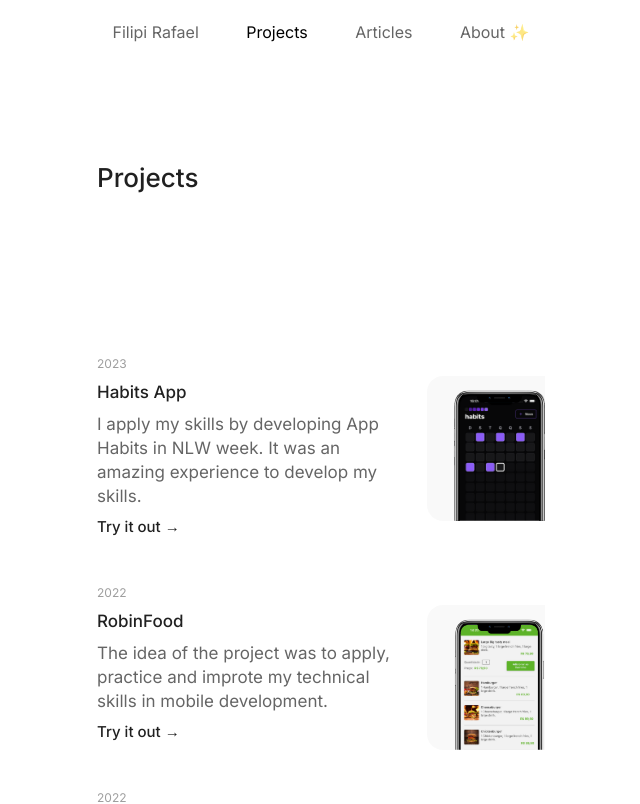
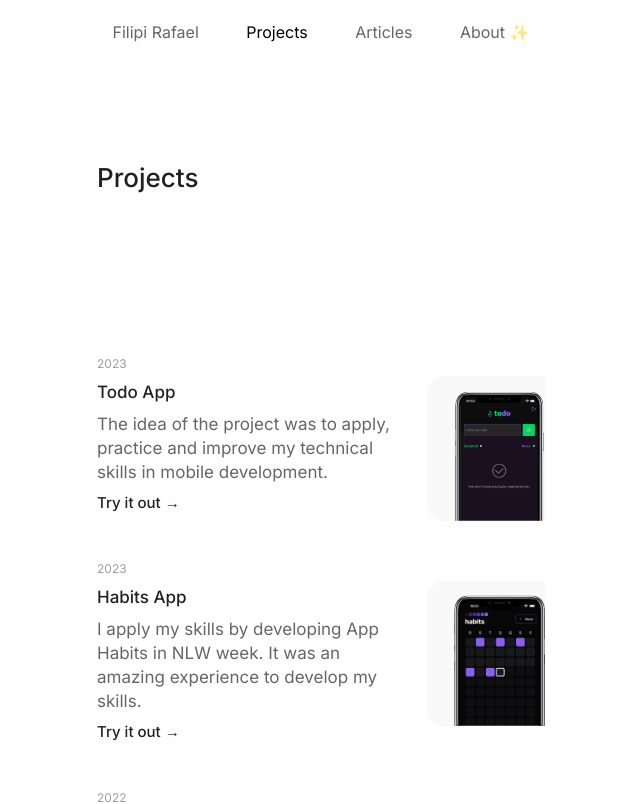
Before and after one commit to FilipiRafael/specialist-portfolio, a React (Vite) app: page /projects in a window 1280 px wide. Shown: the top 804 px of the page, without its empty margins (319-959 px from the left). Built offline with nearby package versions, Linux system fonts and the light colour scheme.

Commit message:
Add a new project

```diff
--- a/src/Components/Repositories/index.tsx
+++ b/src/Components/Repositories/index.tsx
@@ -1,5 +1,5 @@
 import { Link } from "react-router-dom";
-import { repositories } from "../../mocks/repositories";
+import { repositories, allRepositories } from "../../mocks/repositories";
 import {
   Container,
   Title,
@@ -25,6 +25,7 @@ export const Repositories = ({ learnMoreLink, learnMoreText, actualPage }: Repos
       {actualPage === 'Filipi Rafael' && <Title>Featured projects</Title>}
 
       {
+        actualPage === 'Filipi Rafael' ? (
           repositories.map((repository) => (
             <Repository key={repository.id}>
               <RepositoryContent>
@@ -43,6 +44,26 @@ export const Repositories = ({ learnMoreLink, learnMoreText, actualPage }: Repos
               <RepositoryImage src={repository.image} alt='Project Placeholder' />
             </Repository>
           ))
+        ) : (
+          allRepositories.map((repository) => (
+            <Repository key={repository.id}>
+              <RepositoryContent>
+                <RepositoryContentDate>{repository.date}</RepositoryContentDate>
+                <RepositoryContentTitle>{repository.title}</RepositoryContentTitle>
+                <RepositoryContentDescription>
+                  {repository.description}
+                </RepositoryContentDescription>
+                <RepositoryContentLink
+                  href={repository.link}
+                  target='_blank'
+                >
+                  Try it out →
+                </RepositoryContentLink>
+              </RepositoryContent>
+              <RepositoryImage src={repository.image} alt='Project Placeholder' />
+            </Repository>
+          ))
+        )
       }
 
       {
--- a/src/mocks/repositories.ts
+++ b/src/mocks/repositories.ts
@@ -1,4 +1,5 @@
 import Habits from '../assets/habits.svg';
+import TodoApp from '../assets/todoapp.svg';
 import RobinFood from '../assets/robinfood.svg';
 import Instagram from '../assets/instagram.svg';
 
@@ -6,24 +7,24 @@ export const repositories = [
   {
     id: 1,
     date: '2023',
-    title: 'Habits App',
-    description: 'I apply my skills by developing App Habits in NLW week. It was an amazing experience to develop my skills.',
-    link: 'https://github.com/FilipiRafael/nlw-setup-mobile',
-    image: Habits,
+    title: 'Todo App',
+    description: 'The idea of the project was to apply, practice and improve my technical skills in mobile development.',
+    link: 'https://github.com/FilipiRafael/todoapp',
+    image: TodoApp,
   },
   {
-    id: 2,
+    id: 3,
     date: '2022',
     title: 'RobinFood',
-    description: 'The idea of the project was to apply, practice and improte my technical skills in mobile development.',
+    description: 'The idea of the project was to apply, practice and improve my technical skills in mobile development.',
     link: 'https://github.com/FilipiRafael/robinfood',
     image: RobinFood,
   },
   {
-    id: 3,
+    id: 4,
     date: '2022',
     title: 'Instagram',
-    description: 'The idea of the project was to apply, practice and improte my technical skills in mobile development.',
+    description: 'The idea of the project was to apply, practice and improve my technical skills in mobile development.',
     link: 'https://github.com/FilipiRafael/insta-clone-react-native',
     image: Instagram,
   },
@@ -33,13 +34,21 @@ export const allRepositories = [
   {
     id: 1,
     date: '2023',
+    title: 'Todo App',
+    description: 'The idea of the project was to apply, practice and improve my technical skills in mobile development.',
+    link: 'https://github.com/FilipiRafael/todoapp',
+    image: TodoApp,
+  },
+  {
+    id: 2,
+    date: '2023',
     title: 'Habits App',
     description: 'I apply my skills by developing App Habits in NLW week. It was an amazing experience to develop my skills.',
     link: 'https://github.com/FilipiRafael/nlw-setup-mobile',
     image: Habits,
   },
   {
-    id: 2,
+    id: 3,
     date: '2022',
     title: 'RobinFood',
     description: 'The idea of the project was to apply, practice and improte my technical skills in mobile development.',
@@ -47,7 +56,7 @@ export const allRepositories = [
     image: RobinFood,
   },
   {
-    id: 3,
+    id: 4,
     date: '2022',
     title: 'Instagram',
     description: 'The idea of the project was to apply, practice and improte my technical skills in mobile development.',
```
Also changed, not shown: src/assets/todoapp.svg (added). Lines whose indentation alone changed are shown as unchanged.
